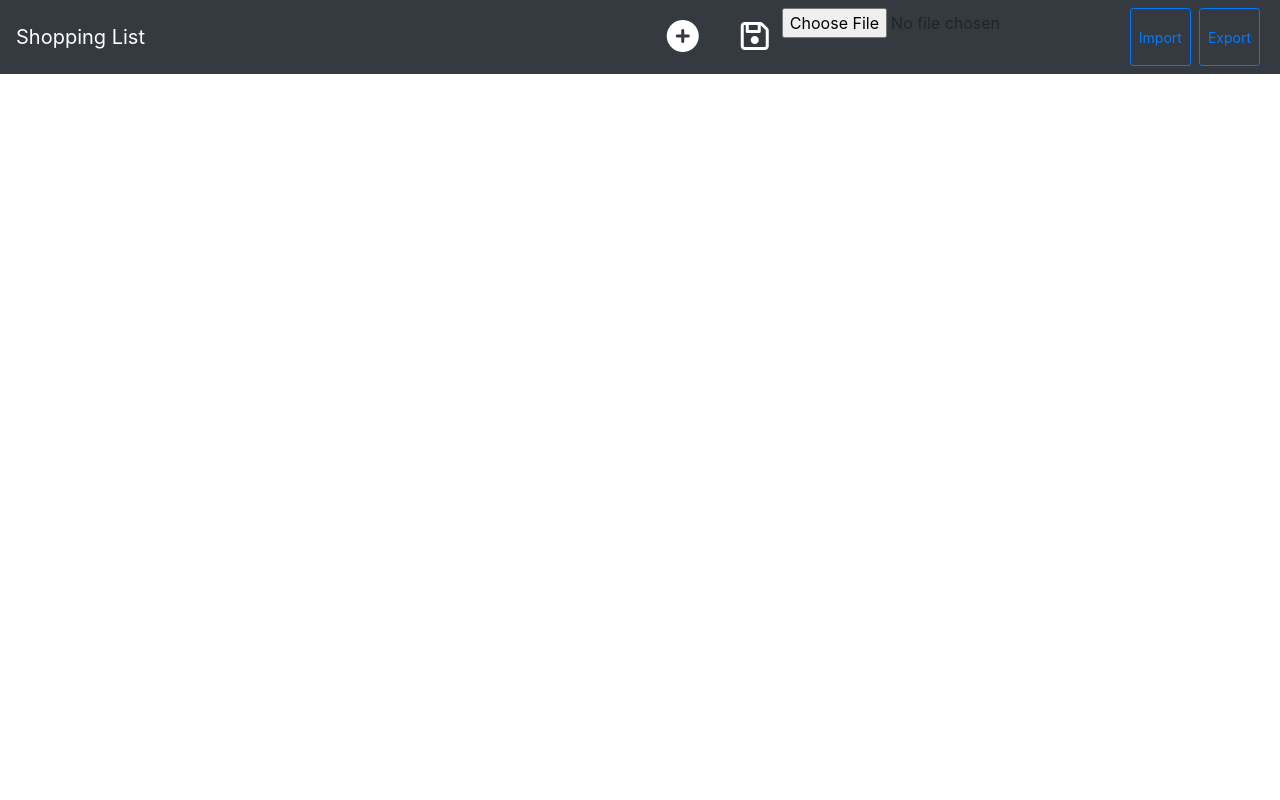
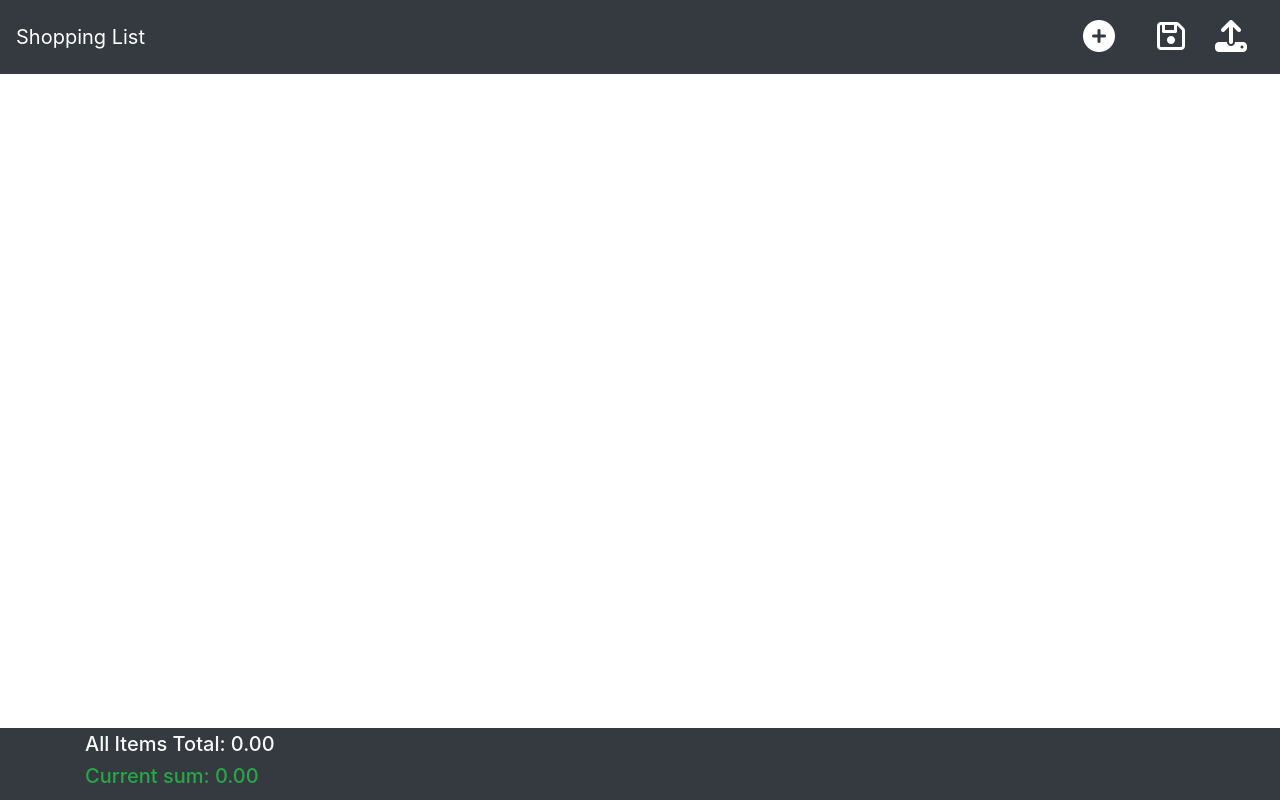
Before and after one commit to estefania-rollino/ShoppingList, an Angular app in the folder ShoppingPlannerUI/: page /home in a window 1280 px wide. Built offline with nearby package versions, Linux system fonts and the light colour scheme.

Commit message:
top-bar style / footer

```diff
--- a/ShoppingPlannerUI/src/app/app.component.html
+++ b/ShoppingPlannerUI/src/app/app.component.html
@@ -1,6 +1,6 @@
 <app-top-bar></app-top-bar>
 
-<div class="container">
+<div class="">
   <router-outlet></router-outlet>
 
 </div>
--- a/ShoppingPlannerUI/src/app/item-list.ts
+++ b/ShoppingPlannerUI/src/app/item-list.ts
@@ -4,7 +4,6 @@ import { Item } from './item';
 @Injectable()
 export class itemList
 {
-    test: string = "";
     values: Array<Item> = [];
     constructor()
     {
--- a/ShoppingPlannerUI/src/app/items-table/items-table.component.html
+++ b/ShoppingPlannerUI/src/app/items-table/items-table.component.html
@@ -1,24 +1,24 @@
-<div *ngIf="itemsList.values.length > 0">
+<div class="container" style="margin:73px;" *ngIf="itemsList.values.length > 0">
   <div class="row">
     <table class="table table-striped">
       <thead class="thead-dark">
         <tr>
-          <th scope="col"><input id="main-check-box" type="checkbox" (change)="checkAllItemsChange($event)" ></th>
+          <th scope="col"><input id="main-check-box" type="checkbox" (change)="checkAllItemsChange($event)"></th>
           <th scope="col">#</th>
           <th scope="col">Name</th>
           <th scope="col">Price</th>
-          <th scope="col">Description</th>
+          <!-- <th scope="col">Description</th> -->
           <th scope="col"></th>
         </tr>
       </thead>
       <tbody>
 
-        <tr *ngFor="let p of itemsList.values; let i = index" >
+        <tr *ngFor="let p of itemsList.values; let i = index">
           <td> <input type="checkbox" [(ngModel)]='p.Checked'></td>
           <td> {{i+1}}</td>
           <td>{{p.ProductName}}</td>
           <td><input type="number" min=0 [(ngModel)]='p.Price'></td>
-          <td>{{p.Description}}</td>
+          <!-- <td>{{p.Description}}</td> -->
           <td>
             <div>
 
@@ -34,12 +34,20 @@
 
   </div>
 
-  <div class="container">
-    <h5>All Items Total: {{getTotal()}}</h5>
+</div>
+<div class="navbar-dark bg-dark fixed-bottom ">
+  <div class="container py-1">
+    <div class="row">
 
+      <div class="col">
+        <h5 class="text-light">All Items Total: {{getTotal()}}</h5>
+      </div>
+    </div>
+    <div class="row">
+      <div class="col">
+        <h5 class="text-success">Current sum: {{sumSelectedItems()}} </h5>
 
-    <h5 class="text-success">Current sum: {{sumSelectedItems()}} </h5>
+      </div>
+    </div>
   </div>
-
 </div>
- <!-- {{logger()}}  -->
--- a/ShoppingPlannerUI/src/app/items-table/items-table.component.ts
+++ b/ShoppingPlannerUI/src/app/items-table/items-table.component.ts
@@ -9,12 +9,9 @@ import { Item } from '../item';
 })
 export class ItemsTableComponent implements OnInit, OnChanges {
 
-  private _checkedIndex: Array<number> = [];
-  //public itemsList: itemList;
   constructor(
     private itemsList: itemList
   ) {
-    //this.itemsList = elems;
   }
 
   ngOnChanges() {
--- a/ShoppingPlannerUI/src/app/top-bar/top-bar.component.html
+++ b/ShoppingPlannerUI/src/app/top-bar/top-bar.component.html
@@ -1,4 +1,4 @@
-<nav class="navbar navbar-dark bg-dark">
+<nav class="navbar fixed-top navbar-dark bg-dark">
   <a [routerLink]="['home']" class="navbar-brand">Shopping List</a>
   <div class="btn-toolbar" id="toolbar">
     <a [routerLink]="['item/add']" class="navbar-brand">
@@ -6,16 +6,14 @@
         <span class="fa fa-plus-circle" id="addbtn"></span>
       </button>
     </a>
-    <button class="btn" type="button">
+    <button class="btn" type="button" (click)="exportList()">
       <span class="fa fa-floppy-o" id="savebtn"></span>
     </button>
-    <input id="uploadFileId" type="file" accept="application/json" (change)="onChange($event)"  >
-    <button class="btn btn-outline-primary btn-sm mx-1" type="button" (click)="importList()">
-      Import
+    <input hidden #uploadFileInput id="uploadFileId" type="file" accept="application/json" (change)="onChange($event)"  >
+    <button class="btn  mx-1" type="button" (click)="uploadFileInput.click()">
+      <span class="fa fa-upload" ></span>
     </button>
-    <button class="btn btn-outline-primary btn-sm mx-1" type="button" (click)="exportList()">
-        Export
-      </button>
+
   </div>
 
 </nav>
--- a/ShoppingPlannerUI/src/app/top-bar/top-bar.component.ts
+++ b/ShoppingPlannerUI/src/app/top-bar/top-bar.component.ts
@@ -1,4 +1,4 @@
-import { Component, OnInit } from '@angular/core';
+import { Component, ViewChild, ElementRef, AfterViewInit } from '@angular/core';
 import { itemList } from '../item-list';
 import { saveAs } from 'file-saver/dist/FileSaver';
 
@@ -7,22 +7,26 @@ import { saveAs } from 'file-saver/dist/FileSaver';
   templateUrl: './top-bar.component.html',
   styleUrls: ['./top-bar.component.css']
 })
-export class TopBarComponent implements OnInit {
+export class TopBarComponent implements AfterViewInit {
 
-  //private listItems: itemList = undefined;
-  constructor(
-    private listItems: itemList
-  ) {
-    //this.listItems = listOfItems;
+  _fileName: string = 'shopping-list';
+  @ViewChild('uploadFileInput') fileinput: ElementRef;
+
+  constructor(private listItems: itemList)
+  {
+
   }
 
-  ngOnInit() {
+  ngAfterViewInit(): void {
+    console.log(this.fileinput.nativeElement);
   }
 
   exportList() {
     var fileContent = JSON.stringify(this.listItems);
     var blob = new Blob([fileContent], { type: "application/json" });
-    saveAs(blob, "test");
+
+    let currentFilename =`${this._fileName}-${new Date().getDate()}-${ new Date().getMonth()}`;
+    saveAs(blob, currentFilename);
 
   }
 
@@ -31,33 +35,17 @@ export class TopBarComponent implements OnInit {
     var aux = event.target.files[0] as File;
     var filereader = new FileReader();
     var self = this;
-    filereader.onload =  () => {
-      // console.log(filereader.DONE);
-      // console.log(filereader.result);
-      var result = filereader.result as string;
-      var objs = JSON.parse(result) as itemList;
-      self.listItems.test = "change value";
-      self.listItems.values = objs.values;
-      //return objs;
+    filereader.onload = () => {
+      if (filereader.DONE) {
+        var result = filereader.result as string;
+        var _list = JSON.parse(result) as itemList;
+        self.listItems.values = (0 < _list.values.length) ? _list.values: [];
+
+      }
+
     }
 
     filereader.readAsBinaryString(aux);
-    //console.log( JSON.stringify(fileContent));
-  }
-
-  toInstance<T>(obj: T, json: string): T {
-    var jsonObj = JSON.parse(json);
-
-    if (typeof obj["fromJSON"] === "function") {
-      obj["fromJSON"](jsonObj);
-    }
-    else {
-      for (var propName in jsonObj) {
-        obj[propName] = jsonObj[propName]
-      }
-    }
-
-    return obj;
   }
 
 }
--- a/ShoppingPlannerUI/src/index.html
+++ b/ShoppingPlannerUI/src/index.html
@@ -16,7 +16,7 @@
 </head>
 
 <body>
-  <app-root></app-root>
+  <app-root ></app-root>
 
   <script src="https://use.fontawesome.com/e84a43fa53.js"></script>
   <script src="https://code.jquery.com/jquery-3.3.1.slim.min.js"
```
